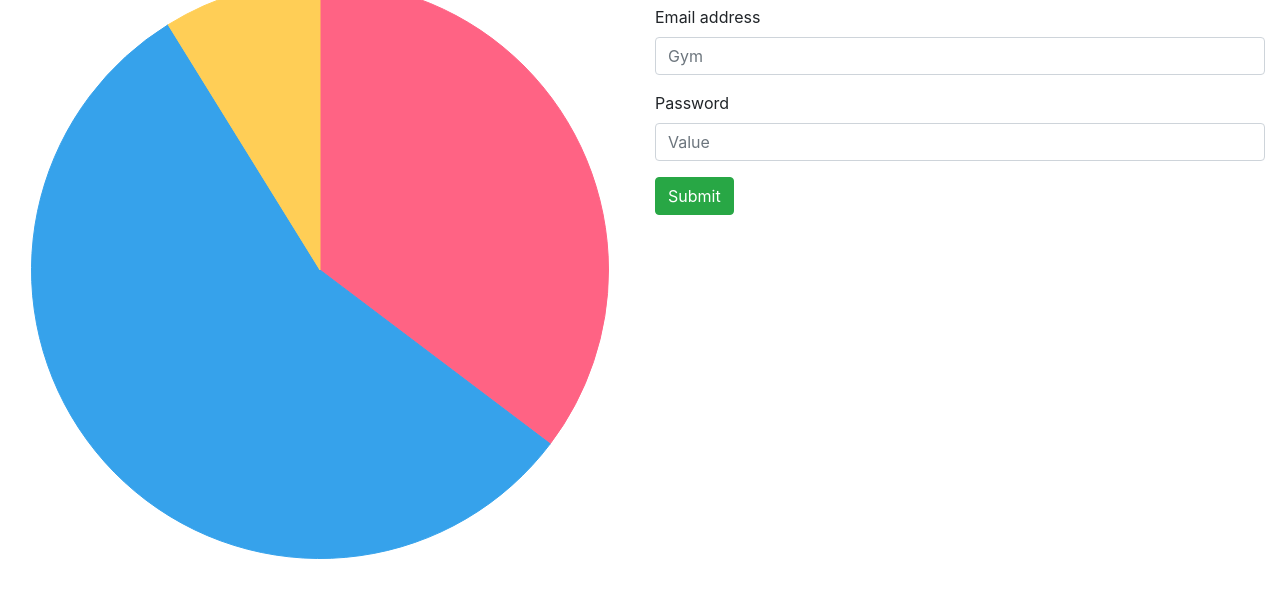
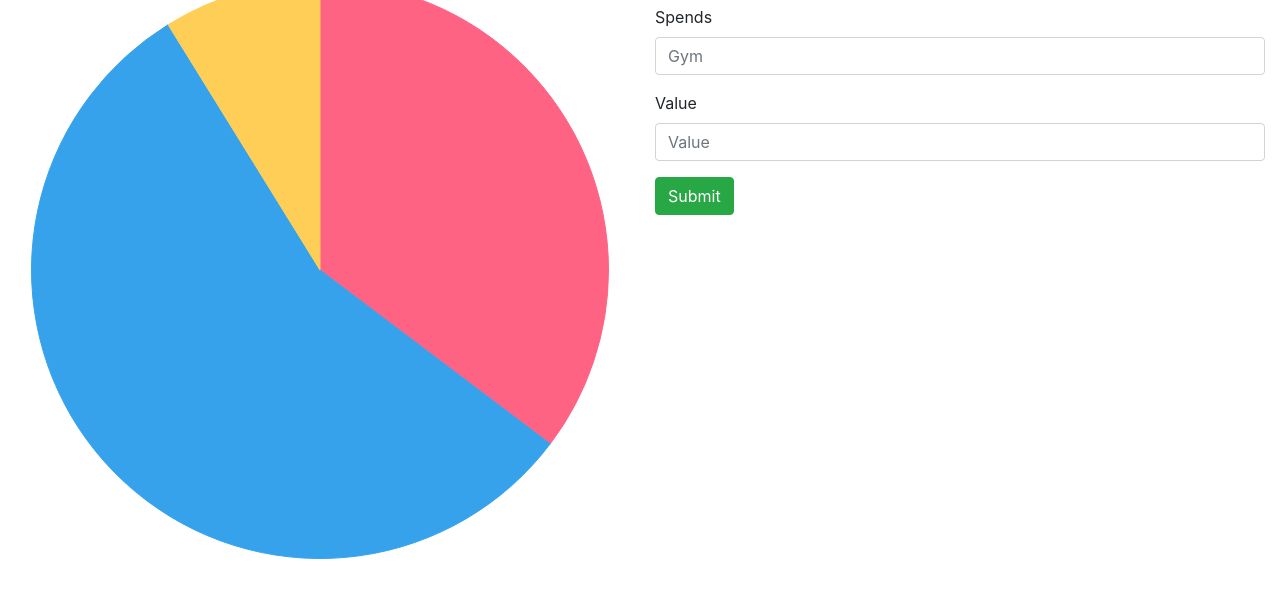
Before and after one commit to aelittaezugbaya/ChartJS-example, a plain HTML site: page index.html in a window 1280 px wide. Shown: the part 51-648 px from the top of the page. Drawn offline with nearby package versions, Linux system fonts and the light colour scheme.

Commit message:
change labels for inputs

```diff
--- a/index.html
+++ b/index.html
@@ -15,11 +15,11 @@
                     <h1>Type type and type!</h1>
                     <form id='form'>
                         <div class="form-group">
-                            <label for="spends">Email address</label>
+                            <label for="spends">Spends</label>
                             <input type="text" class="form-control" id="spends" aria-describedby="emailHelp" placeholder="Gym">
                         </div>
                         <div class="form-group">
-                            <label for="value">Password</label>
+                            <label for="value">Value</label>
                             <input type="text" class="form-control" id="value" placeholder="Value">
                         </div>
                         <button class="btn btn-success" type="submit">Submit</button>
```
Also changed, not shown: index.js (+4 -4 lines).
